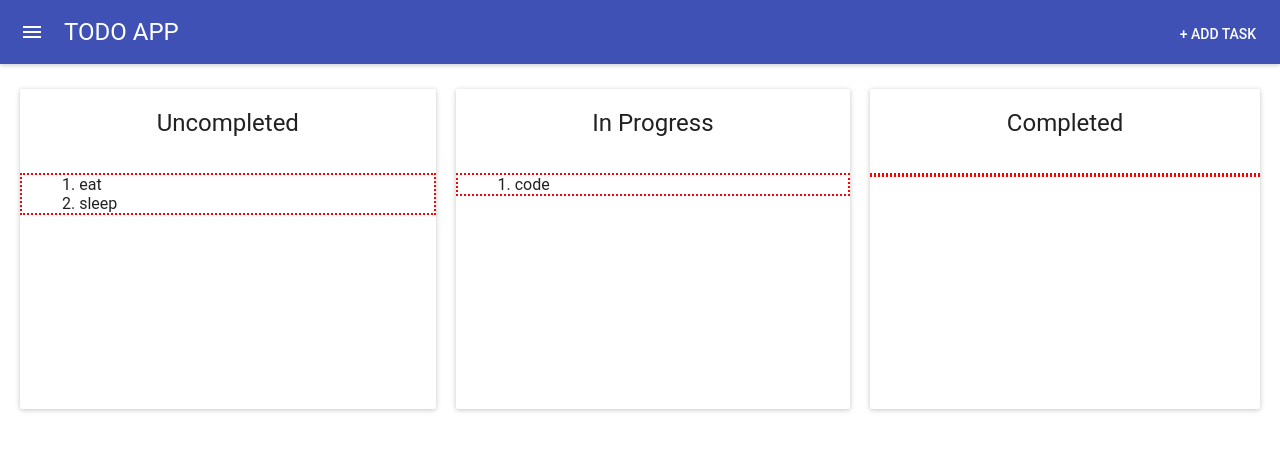
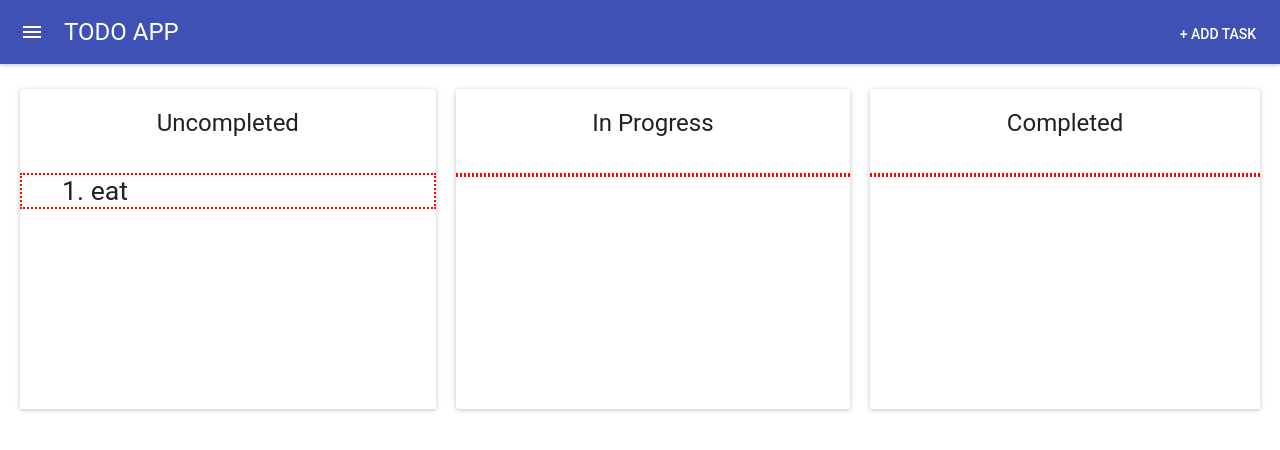
Before and after one commit to jjspetz/project-manager, a React (Create React App) app: page / in a window 1280 px wide. Shown: the top 450 px of the page. Built offline with nearby package versions, Linux system fonts and the light colour scheme; what react-tap-event-plugin would draw is missing.

Commit message:
basic task addition possible

```diff
--- a/src/components/column.jsx
+++ b/src/components/column.jsx
@@ -10,8 +10,9 @@ class Column extends Component {
         <CardTitle title={this.props.title}/>
         <ol id={this.props.title}>
           {this.props.tasks.map((task) =>
-            <Task task={task} />
-          )}
+            task.column === this.props.title ?
+            <Task task={task.name} />
+            : null)}
         </ol>
       </Card>
     );
--- a/src/components/todo.css
+++ b/src/components/todo.css
@@ -19,3 +19,7 @@
   text-align: left;
   border: 2px dotted red;
 }
+
+li {
+  font-size: 20pt;
+}
--- a/src/components/todo.jsx
+++ b/src/components/todo.jsx
@@ -16,7 +16,13 @@ import './todo.css';
 class Todo extends Component {
   constructor(props) {
     super(props);
-    this.state = {open: false};
+    this.state = {
+      open: false,
+      tasks: [{
+                name: 'eat',
+                column: 'Uncompleted'
+              }]
+    };
   }
 
   handleToggle = () => this.setState({open: !this.state.open});
@@ -25,7 +31,11 @@ class Todo extends Component {
 
   handleNavClose = () => this.setState({open: false});
 
-  // handleClicks = () =>
+  addTask = () => {
+    this.state.tasks.push({name: 'example', column: 'Uncompleted'});
+    console.log(this.state.tasks);
+    this.setState({tasks: this.state.tasks});
+  }
 
   render() {
     return (
@@ -33,7 +43,7 @@ class Todo extends Component {
         <AppBar
           title="TODO APP"
           onLeftIconButtonTouchTap={this.handleToggle}
-          iconElementRight={<FlatButton label="+ Add Task"/>}
+          iconElementRight={<FlatButton label="+ Add Task" onTouchTap={this.addTask}/>}
         />
         <Drawer
           docked={false}
@@ -50,9 +60,9 @@ class Todo extends Component {
           <MenuItem onTouchTap={this.handleClose}>placeholder</MenuItem>
         </Drawer>
         <div className='flex-container'>
-          <Column title='Uncompleted' tasks={['eat', 'sleep']} />
-          <Column title='In Progress' tasks={['code']} />
-          <Column title='Completed' tasks={[]} />
+          <Column title='Uncompleted' tasks={this.state.tasks} />
+          <Column title='In Progress' tasks={this.state.tasks} />
+          <Column title='Completed' tasks={this.state.tasks} />
         </div>
       </div>
     )
```
